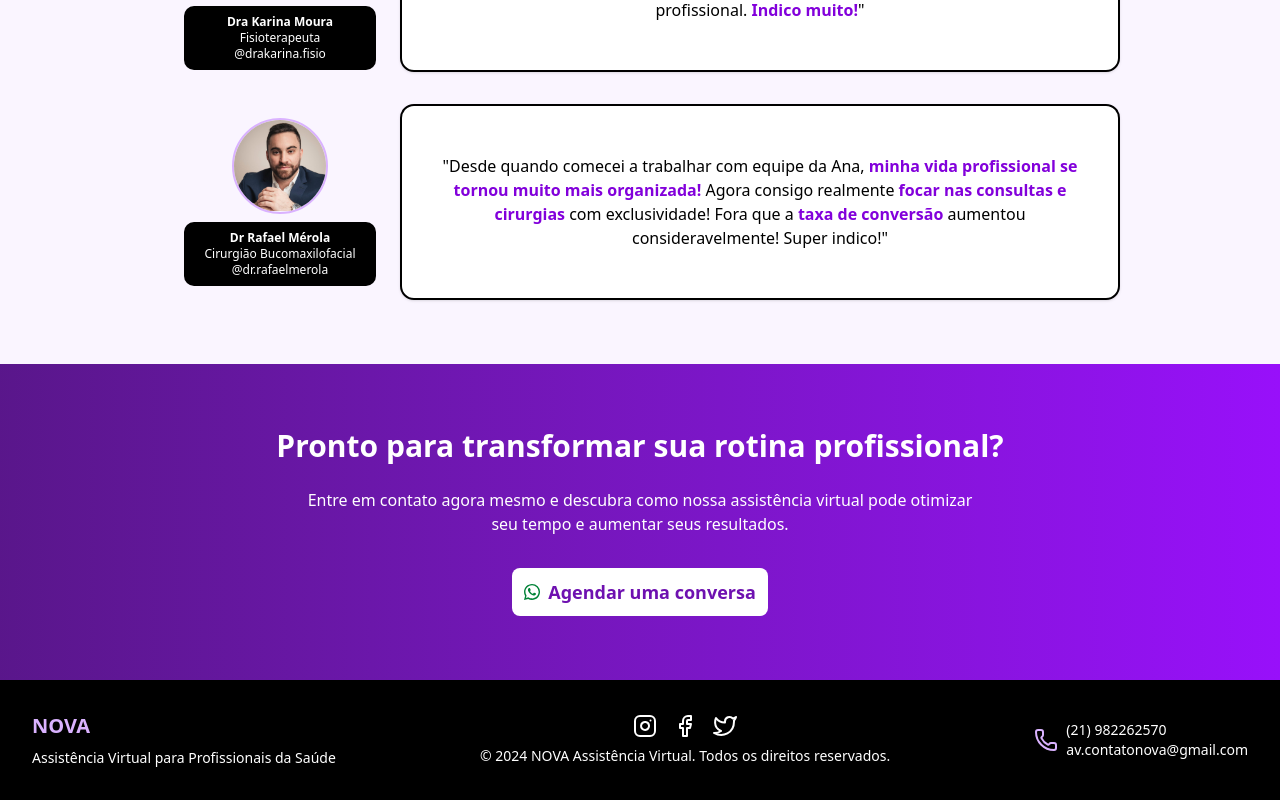
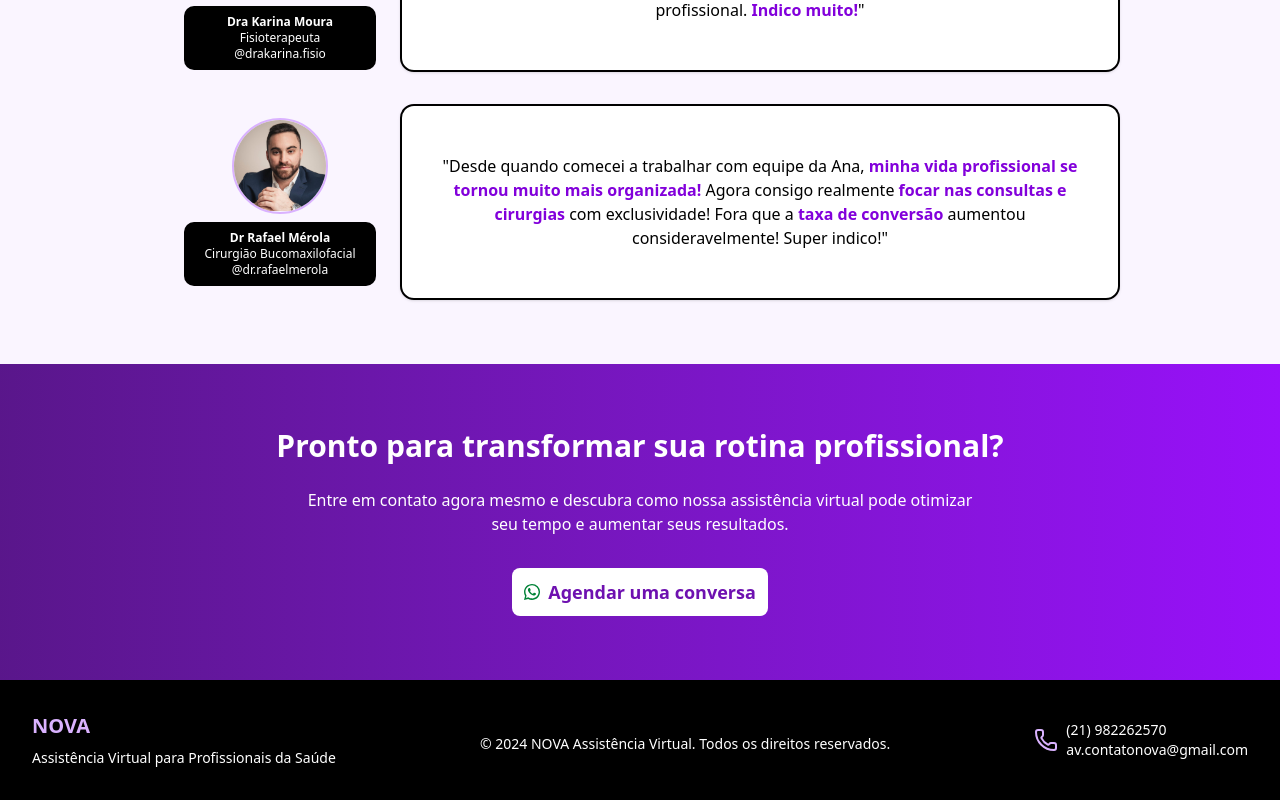
Before and after one commit to Felipe-H/assist-virtual, a Next.js app: page / in a window 1280 px wide. Shown: the part 3446-4246 px from the top of the page. Built offline with nearby package versions, Linux system fonts and the light colour scheme.

Commit message:
Removendo icones desnecessários

```diff
--- a/src/app/page.tsx
+++ b/src/app/page.tsx
@@ -470,53 +470,6 @@ export default function Home() {
 
               <div className="flex flex-col items-center mb-4 md:mb-0">
                 <div className="flex space-x-4 mb-2">
-                  <a href="#" className="hover:text-purple-400">
-                    <svg
-                        xmlns="http://www.w3.org/2000/svg"
-                        width="24"
-                        height="24"
-                        viewBox="0 0 24 24"
-                        fill="none"
-                        stroke="currentColor"
-                        strokeWidth="2"
-                        strokeLinecap="round"
-                        strokeLinejoin="round"
-                    >
-                      <rect x="2" y="2" width="20" height="20" rx="5" ry="5"></rect>
-                      <path d="M16 11.37A4 4 0 1 1 12.63 8 4 4 0 0 1 16 11.37z"></path>
-                      <line x1="17.5" y1="6.5" x2="17.51" y2="6.5"></line>
-                    </svg>
-                  </a>
-                  <a href="#" className="hover:text-purple-400">
-                    <svg
-                        xmlns="http://www.w3.org/2000/svg"
-                        width="24"
-                        height="24"
-                        viewBox="0 0 24 24"
-                        fill="none"
-                        stroke="currentColor"
-                        strokeWidth="2"
-                        strokeLinecap="round"
-                        strokeLinejoin="round"
-                    >
-                      <path d="M18 2h-3a5 5 0 0 0-5 5v3H7v4h3v8h4v-8h3l1-4h-4V7a1 1 0 0 1 1-1h3z"></path>
-                    </svg>
-                  </a>
-                  <a href="#" className="hover:text-purple-400">
-                    <svg
-                        xmlns="http://www.w3.org/2000/svg"
-                        width="24"
-                        height="24"
-                        viewBox="0 0 24 24"
-                        fill="none"
-                        stroke="currentColor"
-                        strokeWidth="2"
-                        strokeLinecap="round"
-                        strokeLinejoin="round"
-                    >
-                      <path d="M23 3a10.9 10.9 0 0 1-3.14 1.53 4.48 4.48 0 0 0-7.86 3v1A10.66 10.66 0 0 1 3 4s-4 9 5 13a11.64 11.64 0 0 1-7 2c9 5 20 0 20-11.5a4.5 4.5 0 0 0-.08-.83A7.72 7.72 0 0 0 23 3z"></path>
-                    </svg>
-                  </a>
                 </div>
                 <p className="text-sm">© 2024 NOVA Assistência Virtual. Todos os direitos reservados.</p>
               </div>
```
